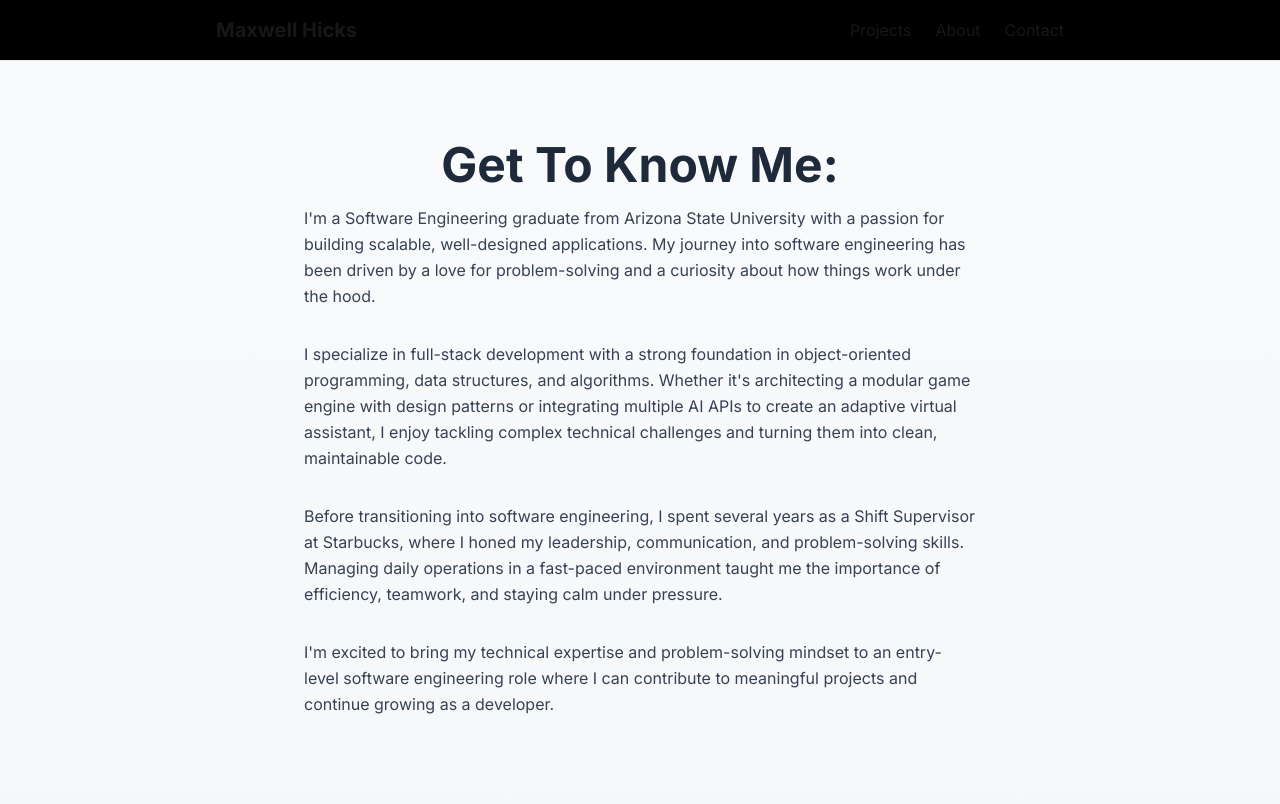
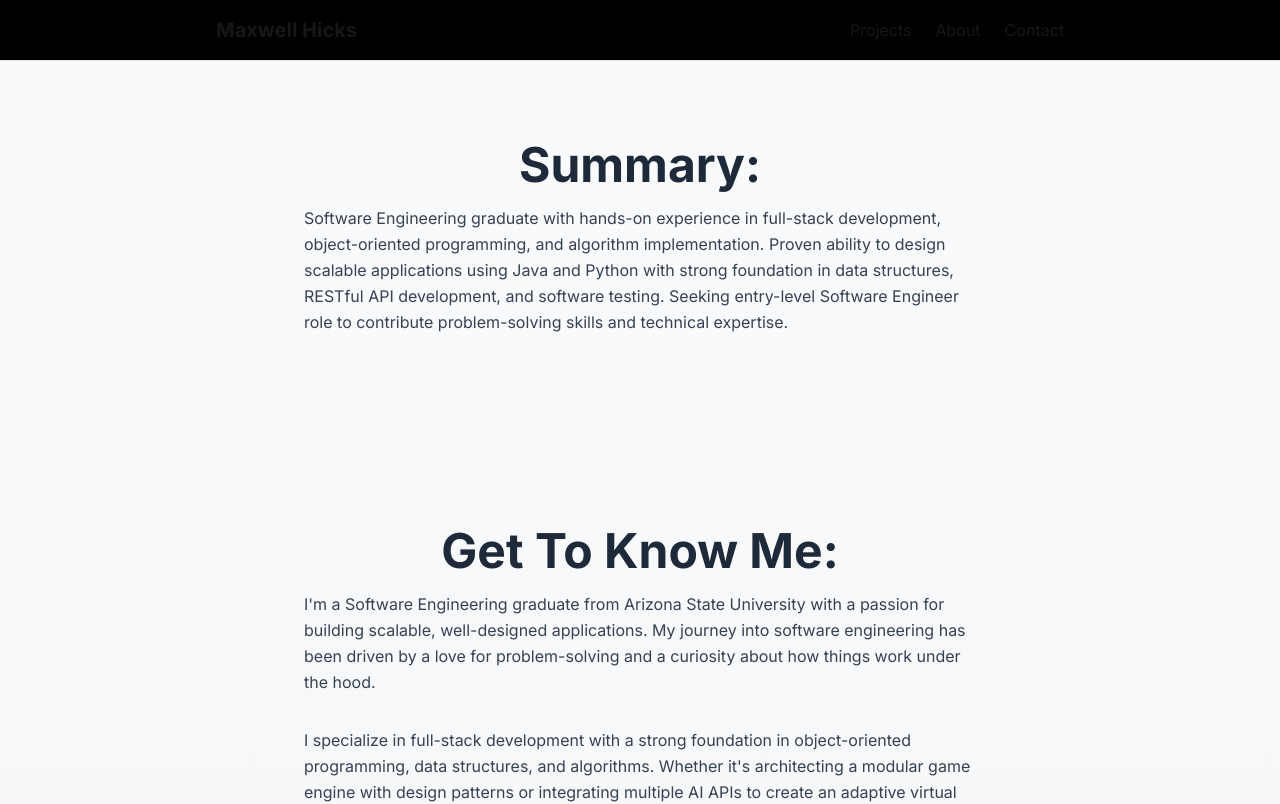
Before and after one commit to mahicks5/my-portfolio, a Next.js app: page /about in a window 1280 px wide. Shown: the top 804 px of the page. Built offline with nearby package versions, Linux system fonts and the light colour scheme.

Commit message:
added summary to about me page

```diff
--- a/src/app/about/page.tsx
+++ b/src/app/about/page.tsx
@@ -3,11 +3,23 @@ import Image from "next/image";
 export default function About() {
   return (
     <main className="min-h-screen bg-gradient-to-b from-gray-50 to-gray-100">
+      {/* Summary */}
+      <section className="max-w-4xl mx-auto px-6 py-20">
+        <div className="space-y-4 text-gray-700 leading-relaxed">
+          <h2 className="text-5xl font-bold text-gray-800 text-center">Summary:</h2>
+          <p className="text-md text-left text-gray-700 max-w-2xl mx-auto mb-8">
+            Software Engineering graduate with hands-on experience in full-stack development, object-oriented
+            programming, and algorithm implementation. Proven ability to design scalable applications using Java
+            and Python with strong foundation in data structures, RESTful API development, and software testing.
+            Seeking entry-level Software Engineer role to contribute problem-solving skills and technical expertise.
+          </p>
+        </div>
+      </section>
+
       {/* Description */}
       <section className="max-w-4xl mx-auto px-6 py-20">
         <div className="space-y-4 text-gray-700 leading-relaxed">
           <h2 className="text-5xl font-bold text-gray-800 text-center">Get To Know Me:</h2>
-
           <p className="text-md text-left text-gray-700 max-w-2xl mx-auto mb-8">
             I'm a Software Engineering graduate from Arizona State University with a passion
             for building scalable, well-designed applications. My journey into software
```
